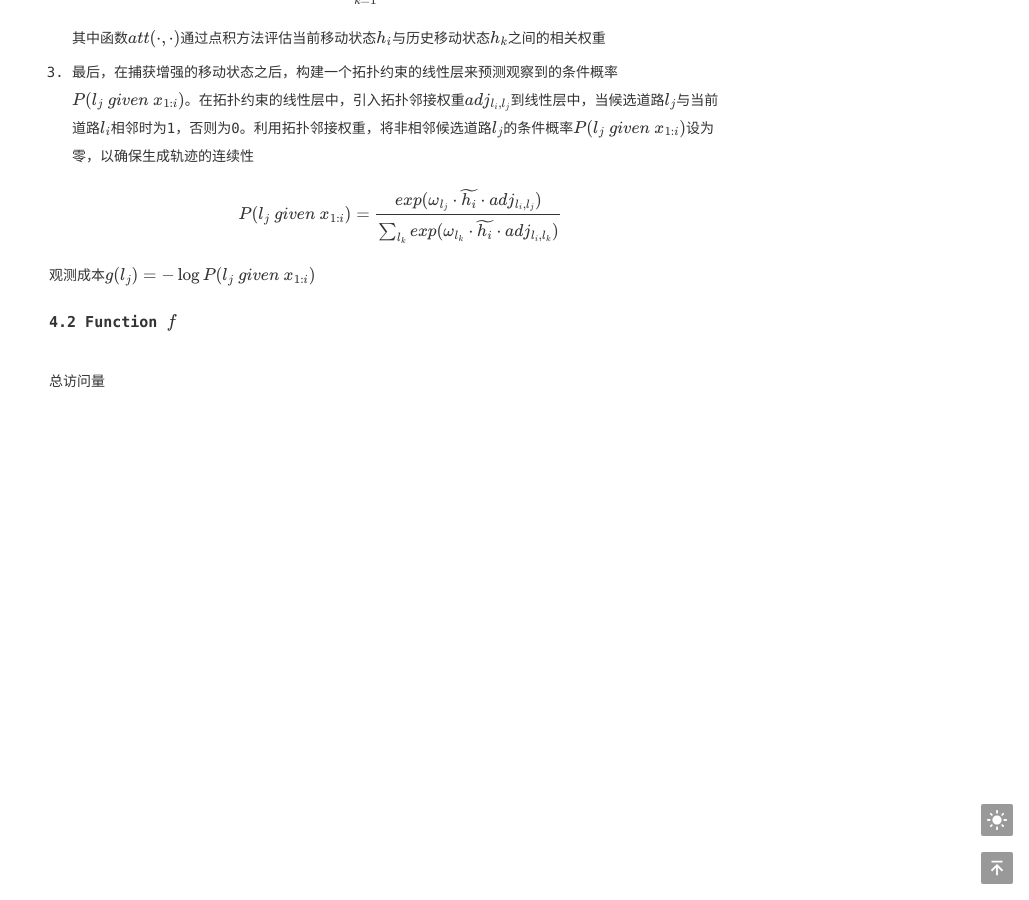
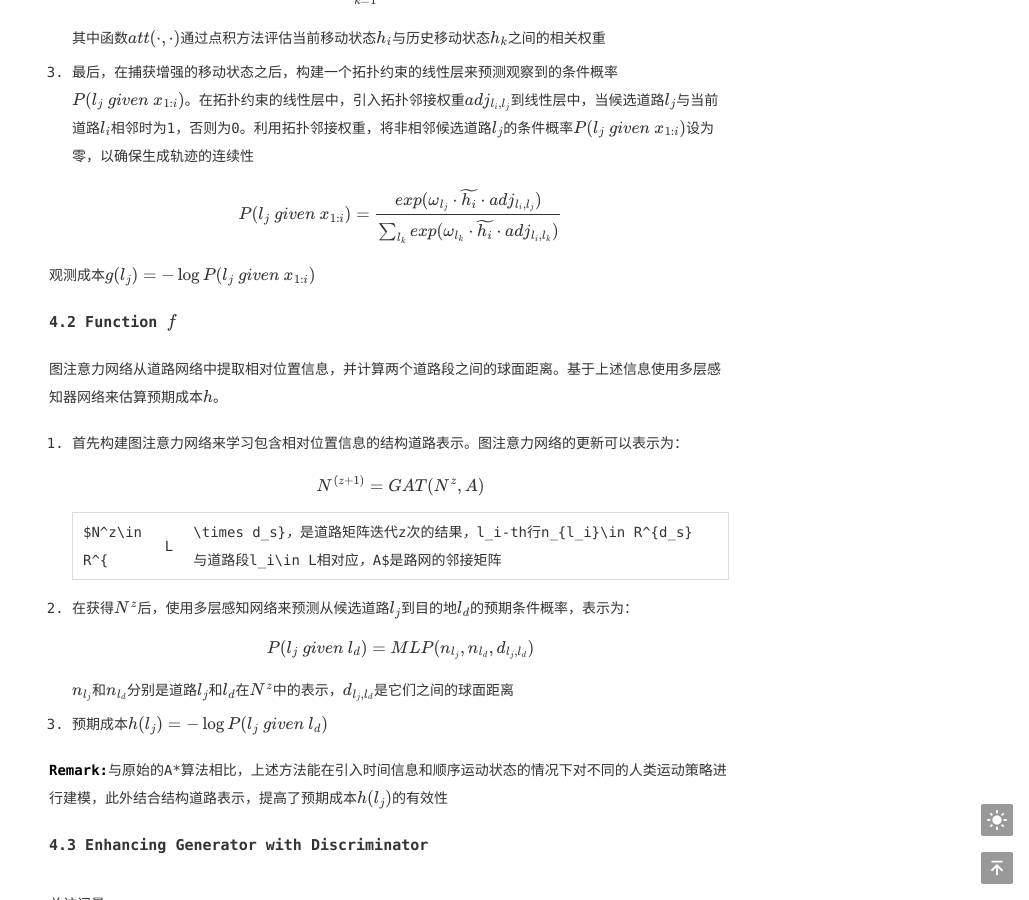
Before and after one commit to Yangzy0723/Yangzy0723.github.io, a Jekyll site: the page built from _posts/2024-03-30-《Continuous Trajectory Generation Based on Two-Stage GAN》.md, in a window 1280 px wide and 900 px high, scrolled down 3445 px. Shown: the whole window, without its empty margins (251-1280 px from the left). Built offline with Jekyll 4.4.1, drawn with Linux system fonts in a browser that asks for light colours; formulas are drawn with MathJax 3; comment, search, counter and statistics services are not loaded.

Commit message:
2023.04.03

```diff
--- a/_posts/2024-03-30-《Continuous Trajectory Generation Based on Two-Stage GAN》.md
+++ b/_posts/2024-03-30-《Continuous Trajectory Generation Based on Two-Stage GAN》.md
@@ -95,3 +95,23 @@ $$f(l_j)=-\log\pi(a\ given\ s)=-\log P(l_j\ given\ x_{1:i}\cap l_d)$$
 观测成本$g(l_j)=-\log P(l_j\ given\ x_{1:i})$
 
 ### 4.2 Function $f$
+
+图注意力网络从道路网络中提取相对位置信息，并计算两个道路段之间的球面距离。基于上述信息使用多层感知器网络来估算预期成本$h$。
+
+1. 首先构建图注意力网络来学习包含相对位置信息的结构道路表示。图注意力网络的更新可以表示为：
+
+    $$N^{(z+1)}=GAT(N^z, A)$$
+
+    $N^z\in R^{|L|\times d_s}$，是道路矩阵迭代$z$次的结果，$l_i-th$行$n_{l_i}\in R^{d_s}$与道路段$l_i\in L$相对应，$A$是路网的邻接矩阵
+
+2. 在获得$N^z$后，使用多层感知网络来预测从候选道路$l_j$到目的地$l_d$的预期条件概率，表示为：
+
+    $$P(l_j\ given\ l_d)=MLP(n_{l_j},n_{l_d},d_{l_j,l_d})$$
+
+    $n_{l_j}$和$n_{l_d}$分别是道路$l_j$和$l_d$在$N^z$中的表示，$d_{l_j,l_d}$是它们之间的球面距离
+
+3. 预期成本$h(l_j)=-\log P(l_j\ given\ l_d)$
+
+**Remark:**与原始的A*算法相比，上述方法能在引入时间信息和顺序运动状态的情况下对不同的人类运动策略进行建模，此外结合结构道路表示，提高了预期成本$h(l_j)$的有效性
+
+### 4.3 Enhancing Generator with Discriminator
```
